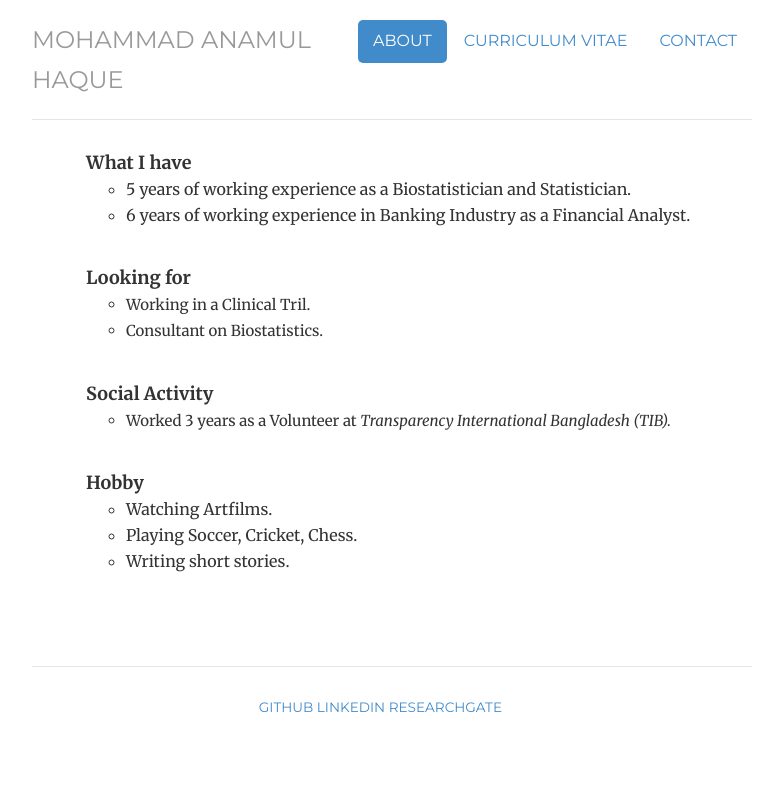
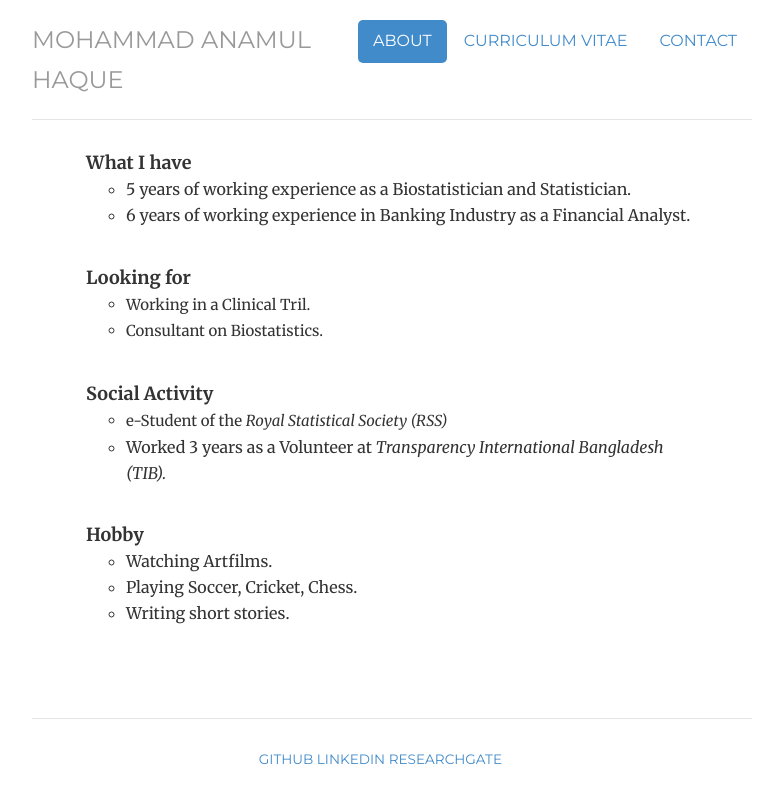
Before and after one commit to haquemdanamul/haquemdanamul, a Jekyll site: the page built from about/index.html, in a window 1280 px wide. Shown: the top 803 px of the page, without its empty margins (248-1031 px from the left). Built offline with Jekyll 4.4.1, drawn with Linux system fonts in a browser that asks for light colours; nearby versions of some CDN libraries; library files that are not in the unit come from our copies.

Commit message:
Update index.html

```diff
--- a/about/index.html
+++ b/about/index.html
@@ -27,6 +27,7 @@ description: Contact information for Mohammad Anamul Haque, a Statistician, Bios
 <br>
 <b style="font-size:18px"> Social Activity </b>
 <ul style="list-style-type:circle;">
+  <li>   e-Student of the <i> Royal Statistical Society (RSS)	</i> </li>  </font>
   <li> Worked 3 years as a Volunteer at <i>Transparency International Bangladesh (TIB). </i> </li>  </font>
 </ul>
 <br>
```
